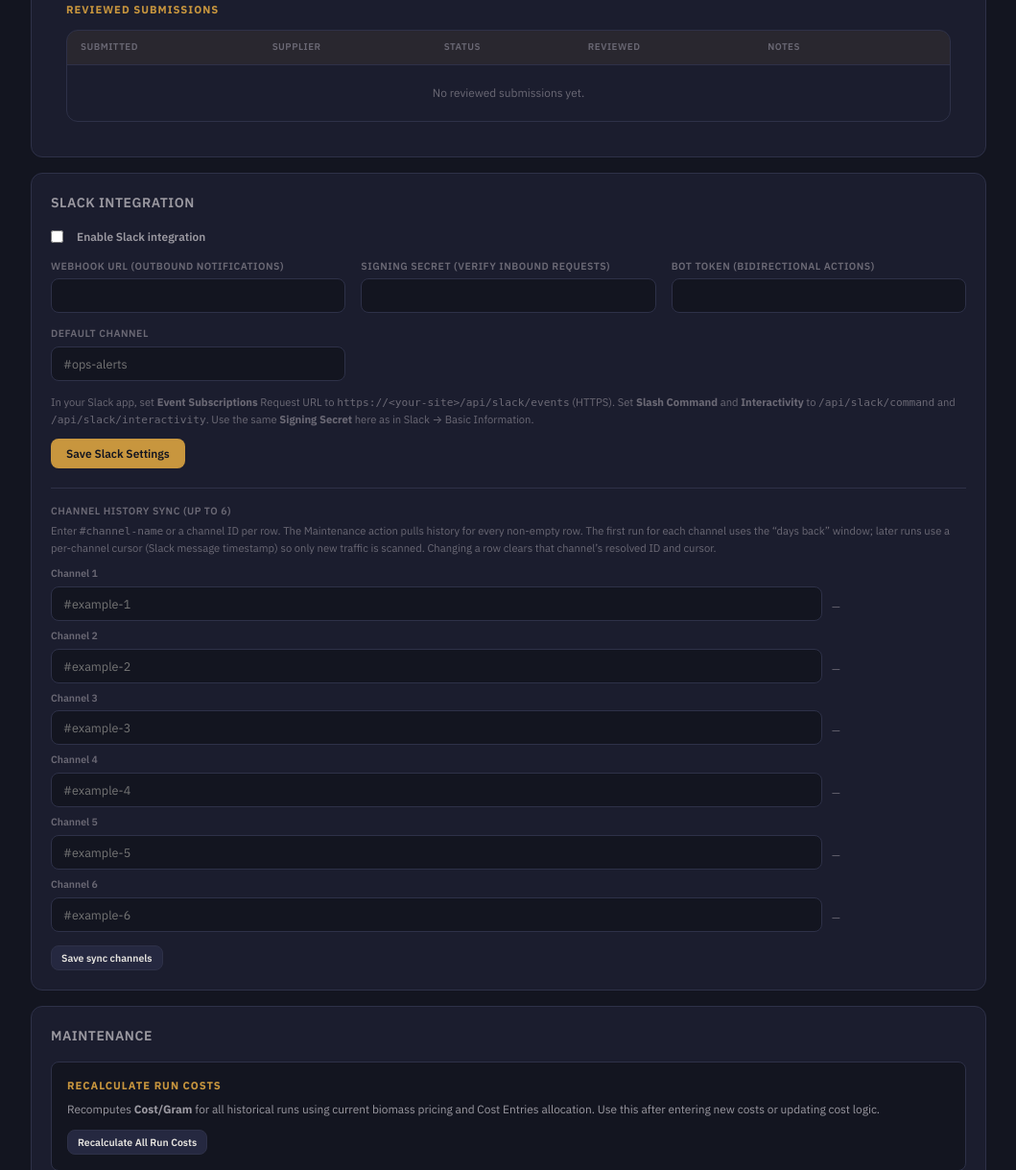
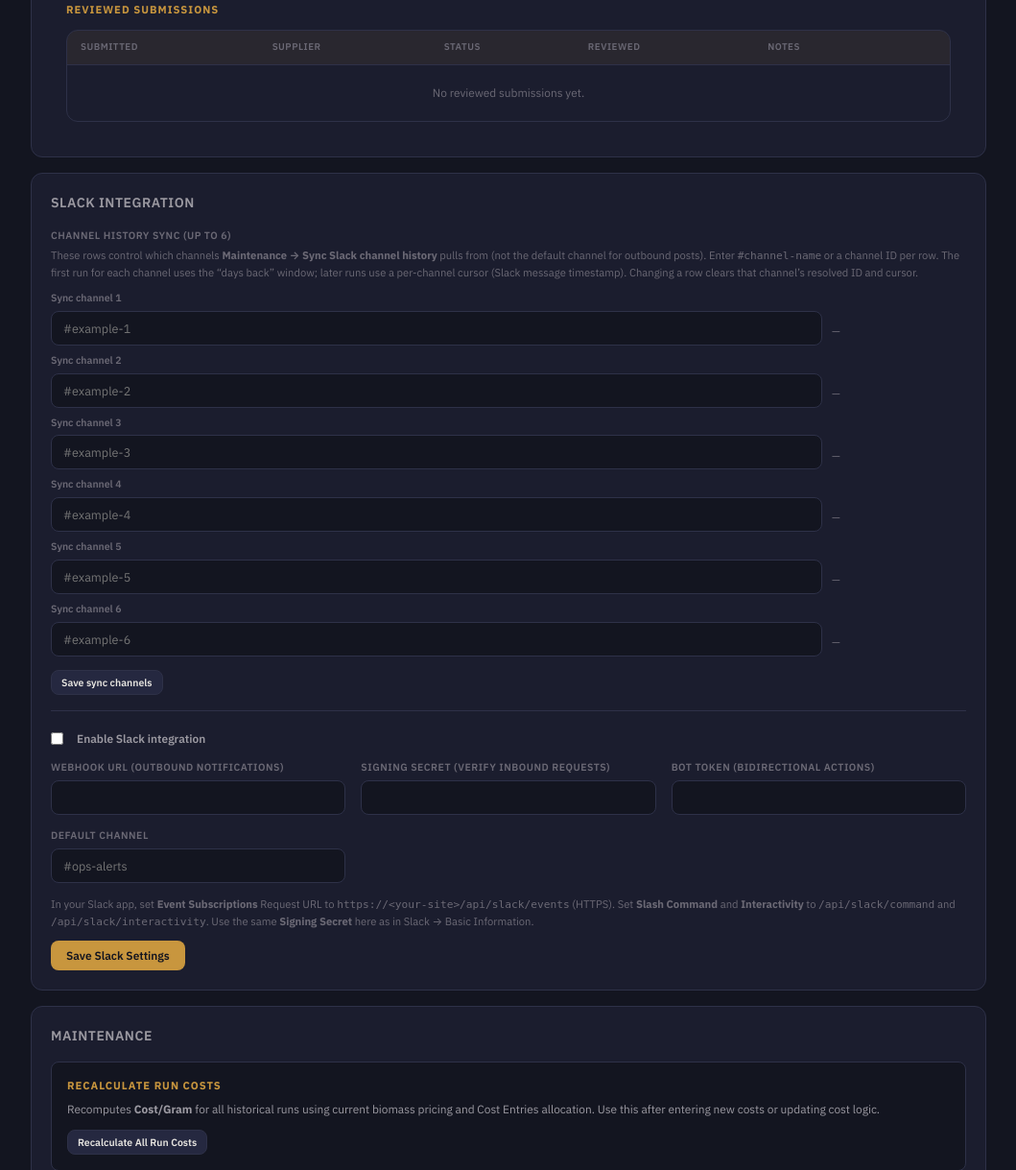
Before and after one commit to benwaldman33/gold-drop-production_tracker, a Flask app: page /settings in a window 1280 px wide. Shown: the part 2981-4200 px from the top of the page at 96% size, without its empty margins (220-1279 px from the left). Run offline with Flask 3, Linux system fonts and the light colour scheme; the visitor is signed in with stand-in values (Sample User, id 1); data comes from the database, SQL or seed files in the repository; data that the repository does not hold is empty.

Commit message:
Slack multi-channel sync, init_db race fix, docs, and Gunicorn notes.

```diff
--- a/app.py
+++ b/app.py
@@ -19,6 +19,7 @@ from flask import (Flask, render_template, request, redirect, url_for, flash,
 from flask_login import (LoginManager, login_user, logout_user, login_required,
                          current_user)
 from sqlalchemy import func, desc, and_, text, select, exists
+from sqlalchemy.exc import OperationalError, ProgrammingError
 from werkzeug.security import generate_password_hash
 from werkzeug.utils import secure_filename
 
@@ -3848,7 +3849,15 @@ def api_lots_available():
 
 def init_db():
     """Create tables and seed initial data."""
-    db.create_all()
+    # Each Gunicorn worker imports this module and runs init_db(); concurrent create_all()
+    # races on new tables (e.g. slack_ingested_messages). Treat harmless DDL conflicts as OK.
+    try:
+        db.create_all()
+    except (OperationalError, ProgrammingError) as e:
+        db.session.rollback()
+        err_txt = str(getattr(e, "orig", None) or e).lower()
+        if "already exists" not in err_txt and "duplicate" not in err_txt:
+            raise
     _ensure_sqlite_schema()
 
     # Create default admin if none exists
--- a/templates/settings.html
+++ b/templates/settings.html
@@ -494,6 +494,34 @@
 <!-- Slack Integration -->
 <div class="card" id="settings-slack">
   <div class="card-header"><h3>Slack Integration</h3></div>
+
+  <form method="POST" style="margin-bottom:20px;padding-bottom:16px;border-bottom:1px solid var(--dark-border);">
+    <input type="hidden" name="form_type" value="slack_sync_channels">
+    <input type="hidden" name="return_to" value="#settings-slack">
+    <div class="form-group">
+      <label>Channel history sync (up to 6)</label>
+      <p class="text-sm" style="color:var(--text-muted);margin-bottom:10px;">
+        These rows control which channels <strong>Maintenance → Sync Slack channel history</strong> pulls from (not the default channel for outbound posts).
+        Enter <code>#channel-name</code> or a channel ID per row. The first run for each channel uses the &ldquo;days back&rdquo; window; later runs use a per-channel cursor (Slack message timestamp). Changing a row clears that channel&rsquo;s resolved ID and cursor.
+      </p>
+      <div style="display:grid;gap:8px;">
+        {% for slot in slack_sync_slots %}
+        <div style="display:grid;grid-template-columns:1fr minmax(140px,auto);gap:10px;align-items:end;">
+          <div class="form-group" style="margin:0;">
+            <label style="font-size:0.75rem;text-transform:none;letter-spacing:0;">Sync channel {{ loop.index }}</label>
+            <input type="text" name="sync_ch_{{ slot.slot_index }}" value="{{ slot.channel_hint or '' }}" placeholder="#example-{{ loop.index }}">
+          </div>
+          <div class="text-sm" style="color:var(--text-muted);margin-bottom:6px;">
+            {% if slot.resolved_channel_id %}<span title="Resolved Slack channel ID">{{ slot.resolved_channel_id }}</span>{% else %}&mdash;{% endif %}
+            {% if slot.last_watermark_ts %}<span title="Last ingested message ts (cursor)"> · {{ slot.last_watermark_ts }}</span>{% endif %}
+          </div>
+        </div>
+        {% endfor %}
+      </div>
+    </div>
+    <button type="submit" class="btn btn-secondary btn-sm">Save sync channels</button>
+  </form>
+
   <form method="POST">
     <input type="hidden" name="form_type" value="slack">
     <input type="hidden" name="return_to" value="#settings-slack">
@@ -533,33 +561,6 @@
       Use the same <strong>Signing Secret</strong> here as in Slack → Basic Information.
     </div>
     <button type="submit" class="btn btn-primary">Save Slack Settings</button>
-  </form>
-
-  <form method="POST" style="margin-top:20px;padding-top:16px;border-top:1px solid var(--dark-border);">
-    <input type="hidden" name="form_type" value="slack_sync_channels">
-    <input type="hidden" name="return_to" value="#settings-slack">
-    <div class="form-group">
-      <label>Channel history sync (up to 6)</label>
-      <p class="text-sm" style="color:var(--text-muted);margin-bottom:10px;">
-        Enter <code>#channel-name</code> or a channel ID per row. The Maintenance action pulls history for every non-empty row.
-        The first run for each channel uses the &ldquo;days back&rdquo; window; later runs use a per-channel cursor (Slack message timestamp) so only new traffic is scanned. Changing a row clears that channel&rsquo;s resolved ID and cursor.
-      </p>
-      <div style="display:grid;gap:8px;">
-        {% for slot in slack_sync_slots %}
-        <div style="display:grid;grid-template-columns:1fr minmax(140px,auto);gap:10px;align-items:end;">
-          <div class="form-group" style="margin:0;">
-            <label style="font-size:0.75rem;text-transform:none;letter-spacing:0;">Channel {{ loop.index }}</label>
-            <input type="text" name="sync_ch_{{ slot.slot_index }}" value="{{ slot.channel_hint or '' }}" placeholder="#example-{{ loop.index }}">
-          </div>
-          <div class="text-sm" style="color:var(--text-muted);margin-bottom:6px;">
-            {% if slot.resolved_channel_id %}<span title="Resolved Slack channel ID">{{ slot.resolved_channel_id }}</span>{% else %}&mdash;{% endif %}
-            {% if slot.last_watermark_ts %}<span title="Last ingested message ts (cursor)"> · {{ slot.last_watermark_ts }}</span>{% endif %}
-          </div>
-        </div>
-        {% endfor %}
-      </div>
-    </div>
-    <button type="submit" class="btn btn-secondary btn-sm">Save sync channels</button>
   </form>
 </div>
 
```
Also changed, not shown: ENGINEERING.md (+4 -0 lines).
